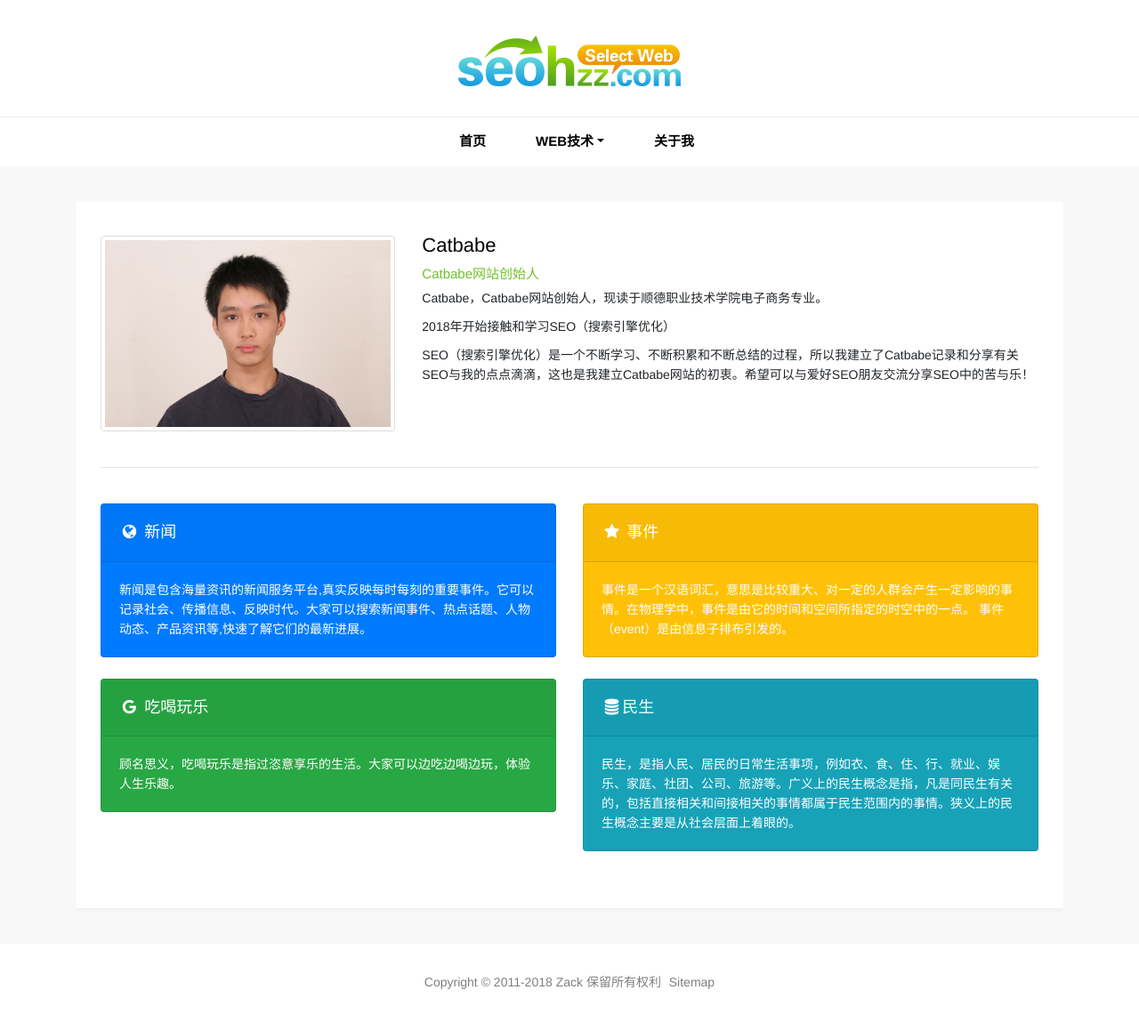
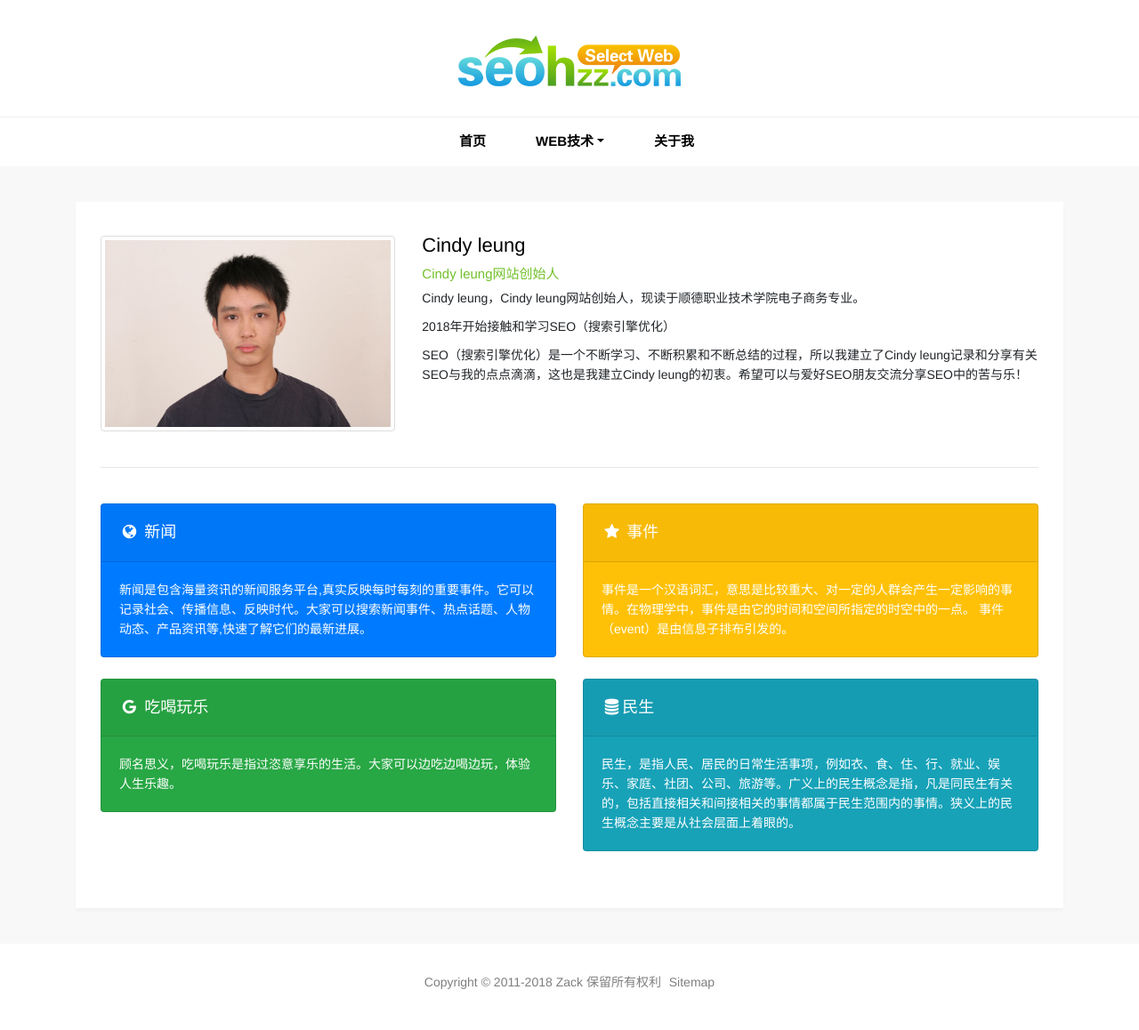
Before and after one commit to Catbabe/Catbabe.github.io, a Jekyll site: the page pages/about.html, which Jekyll copies as it is, in a window 1280 px wide. Shown: the whole page at 89% size. Built offline with Jekyll 4.4.1, drawn with Linux system fonts in a browser that asks for light colours; comment, search, counter and statistics services are not loaded.

Commit message:
Update about.html

```diff
--- a/pages/about.html
+++ b/pages/about.html
@@ -6,18 +6,28 @@
     <meta name="viewport" content="width=device-width, initial-scale=1.0">
     <title>博主简介-Catbabe</title>
     <meta name="keywords" content="Catbabe">
-    <meta name="description" content="Catbabe，Catbabe现读于顺德职业技术学院电子商务专业。">
-    <link rel="canonical" href="https://Catbabe.github.io/about/">
+    <meta name="description" content="Catbabe，Catbabe网站创始人，现读于顺德职业技术学院电子商务专业。">
+    <link rel="canonical" href="https://catbabe.github.io/about/">
     <meta name="applicable-device" content="pc,mobile">
-    <link rel="apple-touch-icon" href="https://Catbabe.github.io/images/assets/selectweb-icon.jpg">
+    <link rel="apple-touch-icon" href="https://catbabe.github.io/images/assets/selectweb-icon.jpg">
     <meta name="apple-mobile-web-app-title" content="Select Web">
     <link href="/assets/bootstrap.min.css" rel="stylesheet">
     <link href="/assets/font-awesome.min.css" rel="stylesheet">
     <link href="/assets/ada.css" rel="stylesheet">
+    <script>
+var _hmt = _hmt || [];
+(function() {
+  var hm = document.createElement("script");
+  hm.src = "https://hm.baidu.com/hm.js?1e773f58d53fa7093791db06c2de4c21";
+  var s = document.getElementsByTagName("script")[0];
+  s.parentNode.insertBefore(hm, s);
+})();
+</script>
+
   </head>
   <body>
     <div id="header">
-      <div class="top"><a href="https://haiting1209.github.io"><img alt="Select Web Logo" src="/images/assets/selectweb-logo.png"></a></div>
+      <div class="top"><a href="https://catbabe.github.io"><img alt="Select Web Logo" src="/images/assets/selectweb-logo.png"></a></div>
       <nav class="navbar navbar-expand-lg navbar-light navbar-ada">
         <a class="navbar-brand" href="#"></a>
         <button class="navbar-toggler" type="button" data-toggle="collapse" data-target="#navbarsExample08" aria-controls="navbarsExample08" aria-expanded="false" aria-label="Toggle navigation">
@@ -25,14 +35,14 @@
         </button>
         <div class="collapse navbar-collapse justify-content-md-center" id="navbarsExample08">
           <ul class="navbar-nav">
-            <li class="nav-item"><a class="nav-link" href="https://haiting1209.github.io">首页</a></li>
+            <li class="nav-item"><a class="nav-link" href="https://qiantongLeung.github.io">首页</a></li>
             <li class="dropdown">
               <a class="nav-link dropdown-toggle" href="#" id="web" data-toggle="dropdown" aria-haspopup="true" aria-expanded="false">Web技术</a>
               <div class="dropdown-menu" aria-labelledby="web">
-                <a class="dropdown-item" href="https://haiting1209.github.io/ueo/">用户体验优化</a>
+                <a class="dropdown-item" href="https://qiantongLeung.github.io/ueo/">用户体验优化</a>
               </div>
             </li>
-            <li class="nav-item"><a class="nav-link" href="https://haiting1209.github.io/about/">关于我</a></li>
+            <li class="nav-item"><a class="nav-link" href="https://qiantongLeung.github.io/about/">关于我</a></li>
           </ul>
         </div>
       </nav>
@@ -44,11 +54,11 @@
         <div class="row">
           <div class="col-md-4 mt-4"><img src="/images/pages/about.jpg" alt="Zack Wong" class="img-thumbnail"></div>
           <div class="col-md-8 mt-4">
-            <p class="post-title">Catbabe</p>
-            <p class="post-tag">Catbabe网站创始人</p>
-            <p>Catbabe，Catbabe网站创始人，现读于顺德职业技术学院电子商务专业。</p>
+            <p class="post-title">Cindy leung</p>
+            <p class="post-tag">Cindy leung网站创始人</p>
+            <p>Cindy leung，Cindy leung网站创始人，现读于顺德职业技术学院电子商务专业。</p>
             <p>2018年开始接触和学习SEO（搜索引擎优化）</p>
-            <p>SEO（搜索引擎优化）是一个不断学习、不断积累和不断总结的过程，所以我建立了Catbabe记录和分享有关SEO与我的点点滴滴，这也是我建立Catbabe网站的初衷。希望可以与爱好SEO朋友交流分享SEO中的苦与乐！</p>
+            <p>SEO（搜索引擎优化）是一个不断学习、不断积累和不断总结的过程，所以我建立了Cindy leung记录和分享有关SEO与我的点点滴滴，这也是我建立Cindy leung的初衷。希望可以与爱好SEO朋友交流分享SEO中的苦与乐！</p>
           </div>
           <div class="col-md-12 my-4"><hr></div>
           <div class="col-md-6">
@@ -95,8 +105,8 @@
           <div class="row">
             <div class="col-sm-12">
               <ul class="list-inline">
-                <li class="list-inline-item"><a href="https://haiting1209.github.io/about/">Copyright © 2011-2018 Zack 保留所有权利</a></li>
-                <li class="list-inline-item"><a href="https://haiting1209.github.io/sitemap.xml">Sitemap</a></li>
+                <li class="list-inline-item"><a href="https://qiantongLeung.github.io/about/">Copyright © 2011-2018 Zack 保留所有权利</a></li>
+                <li class="list-inline-item"><a href="https://qiantongLeung.github.io/sitemap.xml">Sitemap</a></li>
               </ul>
             </div>
           </div>
```
